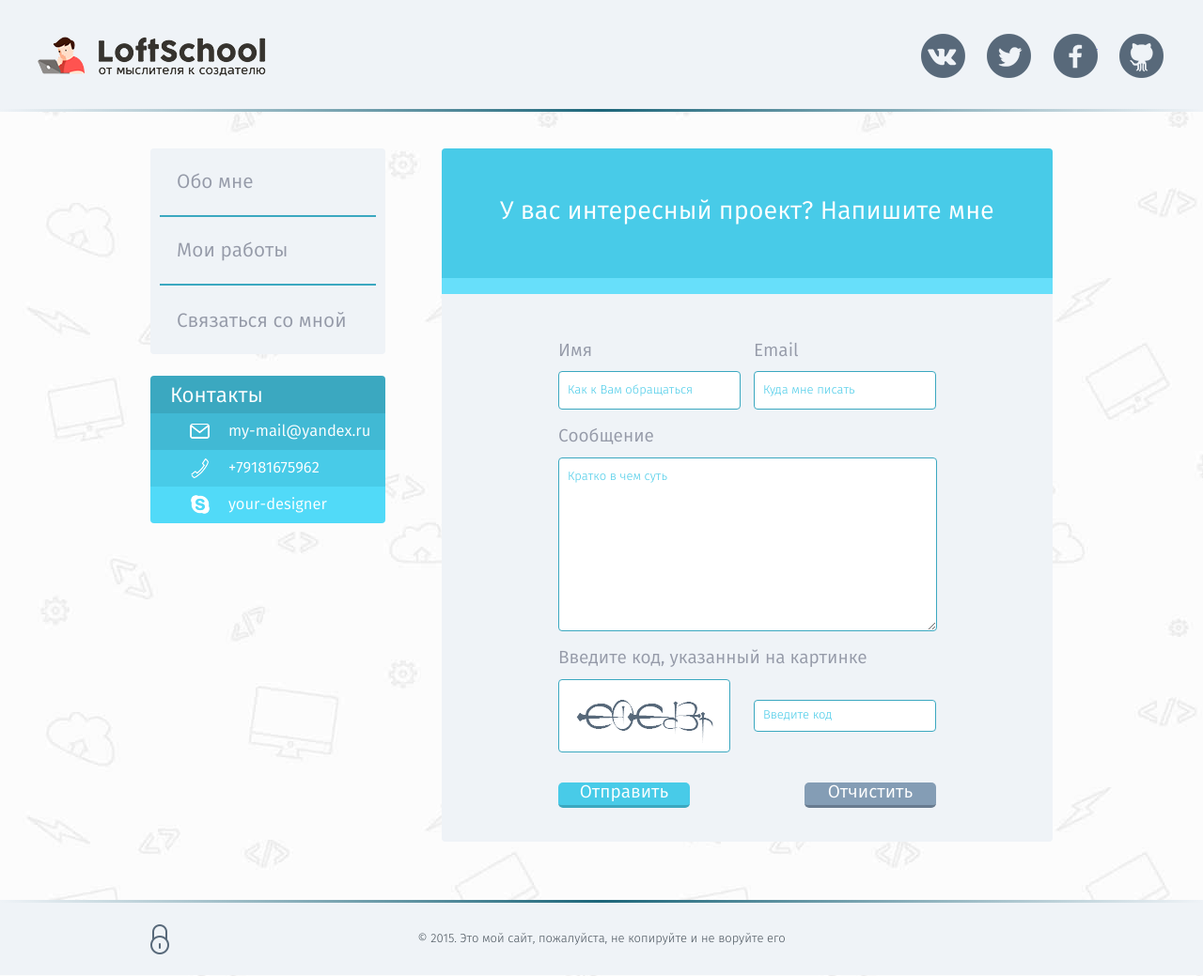
After one commit to VKuzevanov/loftshool-dz4, a PHP site: page /contact-me.html in a window 1280 px wide. The commit adds this page. Shown: the whole page at 94% size. Run offline with PHP 8.4, Linux system fonts and the light colour scheme; some libraries are stand-ins or nearby versions.

Commit message:
доделал страницу связаться со мной форма без алертов

```diff
--- /dev/null
+++ b/app/contact-me.html
@@ -0,0 +1,129 @@
+<!DOCTYPE html>
+<html lang="ru-Ru">
+
+<head>
+    <meta charset="UTF-8">
+    <!-- enable last ver IE -->
+    <meta http-equiv="x-ua-compatible" content="ie=edge">
+    <title>Мои работы</title>
+         <!-- SEO meta -->
+    <meta name="description" content="Сайт портфолио, домашняя работа">
+    <meta name="keywords" content="домашняя, работа, loftschool">
+    <meta name="author" content="Кузеванов Владислав">
+    <!-- @media screen -->
+    <meta name="viewport" content="width=device-width, initial-scale=1">
+    <!-- faviocn -->
+    <link rel="shortcut icon" href="favicon.ico" type="image/x-icon">
+    <link rel="icon" href="favicon.ico" type="image/x-icon">
+    <!-- vendor css -->
+    <link rel="stylesheet" type="text/css" href="bower/normalize.css/normalize.css">
+    <link rel="stylesheet" type="text/css" href="css/boilerplate.css">
+    <!-- font css -->
+    <link rel="stylesheet" type="text/css" href="fonts/fira/fira.css">
+    <link rel="stylesheet" type="text/css" href="fonts/proximanova/proximanova.css">
+    <!-- main css -->
+    <link rel="stylesheet" type="text/css" href="css/main.css">
+    <link rel="stylesheet" type="text/css" href="css/contact-me.css">
+
+    <!-- JS -->
+
+    <script type="text/javascript" src="bower/modernizr/modernizr.js"></script>
+</head>
+
+<body>
+    <!--[if lt IE 8]>
+            <p class="browserupgrade">Вы используете <strong>старый браузер</strong>. Пожалуйста <a href="http://browsehappy.com/">обновитье Ваш браузер</a> для нормального отображения сайта!</p>
+	<![endif]-->
+
+        <!-- heder -->
+        <div class="header-container">
+            <header class="main-header clearfix">
+                <a class="logo-link" href="/">
+                    <img src="img/loft-logo.png" alt="Логотип сайта">
+                    <span class="logo-discription">LoftShool</span>
+                </a>
+                <ul class="format-ul socials">
+                    <li class="social"><a class="social-link vk" href="#" target="_balank">Вконтакте</a></li>
+                    <li class="social"><a class="social-link tw" href="#" target="_balank">Twitter</a></li>
+                    <li class="social"><a class="social-link fb" href="#" target="_balank">Facebook</a></li>
+                    <li class="social"><a class="social-link gt" href="#" target="_balank">Github</a></li>
+                </ul>
+            </header>
+        </div>
+        <div class="content-container clearfix">
+            <!-- sidebar -->
+            <aside class="sidebar">
+                <nav class="sidebar-block sidebar-menu">
+                    <ul class="format-ul">
+                        <li class="menu-item"><a class="menu-item-link" href="http://localhost:8888">Обо мне</a></li>
+                        <li class="menu-item"><a class="menu-item-link" href="http://localhost:8888/my-works.html">Мои работы</a></li>
+                        <li class="menu-item"><a class="menu-item-link" href="http://localhost:8888/contact-me.html">Связаться со мной</a></li>
+                    </ul>
+                </nav>
+                <div class="sidebar-block">
+                    <span class="sidebar-title">
+					Контакты
+				</span>
+                    <ul class="format-ul">
+                        <li class="contacts-item mail"><a class="contacts-link " href="mailto:yor.designer@yandex.ru">my-mail@yandex.ru</a></li>
+                        <li class="contacts-item tel"><a class="contacts-link " href="tel:+79181675962">+79181675962</a></li>
+                        <li class="contacts-item skype"><a class="contacts-link " href="skype:your-designer?chat">your-designer</a></li>
+                    </ul>
+                </div>
+            </aside>
+            <!-- content -->
+            <div class="content-wrap">
+                <section class="bg-block">
+                    <h2 class="contactme-section-title">У вас интересный проект? Напишите мне</h2>
+                    <div class="cotactme-entry clearfix">
+                        <form name="contact-me" action="" method="GET" class="clearfix">
+
+                            <div class="contactme-form-input-wrap-left">
+                                <label for="your-name" class="label-form">Имя</label>
+                                <input type="text" id="your-namet" class="input-form small-input" name="your-name" placeholder="Как к Вам обращаться">
+                            </div>
+                            <div class="contactme-form-input-wrap-right">
+                                <label for="email" class="label-form">Email</label>
+                                <input type="text" id="email" class="input-form small-input" name="email" placeholder="Куда мне писать">
+                            </div>
+                            <div class="contactme-form-input-wrap">
+                                <label for="contactme-message" class="label-form">Сообщение</label>
+                                <textarea type="text" id="contactme-message" class="input-form contactme-textarea-form" name="contactme-message" placeholder="Кратко в чем суть"></textarea>
+                            </div>
+                            <div class="contactme-form-input-wrap clearfix">
+                                <label for="capcha-cod" class="label-form">Введите код, указанный на картинке</label>
+                                <div class="contactme-form-input-wrap-left capcha">
+                               <img src="/img/captcha.png" alt="captcha">
+                            </div>
+                                <input type="text" id="capcha-cod" class="input-form small-input contactme-form-input-wrap-right capcha-cod" name="capcha-cod" placeholder="Введите код">
+                            </div>
+
+
+                            <div class="contactme-form-input-wrap clearfix">
+                                <input type="submit" name="submit" class="contactme-form-button submit-button" value="Отправить">
+                                <input type="reset" name="reset" class="contactme-form-button reset-button" value="Отчистить">
+                            </div>
+                        </form>
+                    </div>
+                </section>
+            </div>
+        </div>
+        <!-- footer -->
+        <div class="footer-container">
+            <footer class="main-footer clearfix">
+                <div class="padlock">
+                    <a class="padlock-link" href="#">Войти</a>
+                </div>
+                <div class="footer-info">© 2015. Это мой сайт, пожалуйста, не копируйте и не воруйте его</div>
+            </footer>
+        </div>
+        <!-- main js -->
+        <script src="//ajax.googleapis.com/ajax/libs/jquery/1.11.2/jquery.min.js"></script>
+        <script>
+        window.jQuery || document.write('<script src="bower/jquery/dist/jquery.min.js"><\/script>')
+        </script>
+        <script type="text/javascript" src="js/main.js"></script>
+        <script type="text/javascript" src="js/plugins.js"></script>
+</body>
+
+</html>
--- /dev/null
+++ b/app/css/contact-me.css
@@ -0,0 +1,95 @@
+.contactme-section-title{
+	padding: 50px 0;
+	color: #fff;
+	font-size: 1.688em;
+	background: #48cbe8;
+    border-bottom:solid 17px #67dffa ;
+    text-align: center;
+    font-weight: normal;
+    margin-bottom: 48px;
+    margin-top: 0;
+}
+.cotactme-entry{
+	width: 402px;
+	margin: 0 auto 20px;
+}
+.contactme-form-input-wrap-left{
+	display: block;
+	float: left;
+	margin-bottom: 16px;
+}
+.contactme-form-input-wrap-right{
+	display: block;
+	float: right;
+	margin-bottom: 16px;
+}
+.contactme-form-input-wrap{
+	display: block;
+	width: 100%;
+	margin-bottom: 16px;
+}
+.label-form{
+    font-size: 1.188em;
+    margin-bottom: 8px;
+    display: block;
+}
+.input-form{
+    border: solid 1px #3ba8c0;
+    border-radius: 4px;
+    -webkit-border-radius: 4px;
+    -moz-border-radius: 4px;
+    height: 37px;
+    padding-left:9px;
+    font-family: 'fira_sanslight';
+    font-size: 0.813em;
+    display: block;
+}
+.small-input{
+	width: 181px;
+
+}
+.contactme-textarea-form{
+	width: 390px;
+	height: 168px;
+	padding-top: 13px;
+}
+.capcha{
+	 border: solid 1px #3ba8c0;
+    border-radius: 4px;
+    -webkit-border-radius: 4px;
+    -moz-border-radius: 4px;
+    background: #fff;
+    width: 181px;
+    height: 76px;
+    line-height: 90px;
+    text-align: center;
+}
+.capcha-cod{
+	margin-top:22px;
+	height: 30px;
+}
+.contactme-form-button{
+ 	color:#fff;
+    width: 140px;
+    border-radius: 5px;
+    -webkit-border-radius: 5px;
+    -moz-border-radius: 5px;
+    font-size: 1.188em;
+    border:none;
+    display: block;
+	cursor: pointer;
+}
+.submit-button{
+	border-bottom: solid 3px #3ba8c0;
+	background: #48cbe8;
+	float: left;
+}
+.reset-button{
+	border-bottom: solid 3px #687b8f;
+	background: #849db5;
+	float: right;
+}
+::-webkit-input-placeholder {color: #48cbe8;}
+::-moz-placeholder          {color: #48cbe8;}/* Firefox 19+ */
+:-moz-placeholder           {color: #48cbe8;}/* Firefox 18- */
+:-ms-input-placeholder      {color: #48cbe8;}
--- a/app/css/main.css
+++ b/app/css/main.css
@@ -81,7 +81,7 @@ filter: progid:DXImageTransform.Microsoft.gradient( startColorstr='#eff3f7', end
 	background-image: url(../img/vk.png);
 }
 .tw{
-background-image: url(../img/twitter.png);
+	background-image: url(../img/twitter.png);
 }
 .fb{
 background-image: url(../img/facebook.png);
@@ -206,6 +206,7 @@ padding-top: 2px;/*добовляем отсутп высостой с лини
 	-webkit-border-radius: 4px;
     -moz-border-radius: 4px;
     margin-bottom: 26px;
+    overflow: hidden;
 }
 .section-title{
 	display: inline-block;
--- a/app/index.html
+++ b/app/index.html
@@ -64,9 +64,9 @@
 		<aside class="sidebar">
 			<nav class="sidebar-block sidebar-menu">
 			<ul class="format-ul">
-					<li class="menu-item" ><a class="menu-item-link" href="http://localhost:8888">Обо мне</a></li>
-					<li class="menu-item" ><a class="menu-item-link" href="http://localhost:8888/my-works.html">Мои работы</a></li>
-					<li class="menu-item" ><a class="menu-item-link" href="3">Связаться со мной</a></li>
+					<li class="menu-item"><a class="menu-item-link" href="http://localhost:8888">Обо мне</a></li>
+                    <li class="menu-item"><a class="menu-item-link" href="http://localhost:8888/my-works.html">Мои работы</a></li>
+                    <li class="menu-item"><a class="menu-item-link" href="http://localhost:8888/contact-me.html">Связаться со мной</a></li>
 			</ul>
 			</nav>
 
--- a/app/my-works.html
+++ b/app/my-works.html
@@ -57,7 +57,7 @@
                     <ul class="format-ul">
                         <li class="menu-item"><a class="menu-item-link" href="http://localhost:8888">Обо мне</a></li>
                         <li class="menu-item"><a class="menu-item-link" href="http://localhost:8888/my-works.html">Мои работы</a></li>
-                        <li class="menu-item"><a class="menu-item-link" href="3">Связаться со мной</a></li>
+                        <li class="menu-item"><a class="menu-item-link" href="http://localhost:8888/contact-me.html">Связаться со мной</a></li>
                     </ul>
                 </nav>
                 <div class="sidebar-block">
@@ -159,7 +159,7 @@
 					<a  href="javascript:PopUpHide()" class="close-popup-link">Закрыть форму</a>
                 </div>
                 <div class="popup-entry">
-                <form name="add-project" action="" method="GET">
+                <form name="contact-me" action="" method="GET">
 
                 	<div class="form-input-wrap">
                 		<label for="name-project" class="form-block label-form">Название проекта</label>
@@ -183,7 +183,7 @@
 
                 	<div class="form-input-wrap">
                 		<label for="description-project" class="form-block label-form">Описание</label>
-                		<textarea type="" id="description-project" class="form-block input-form textarea-form" name="description-poject" placeholder="Пара слов о Вашем проекте"></textarea>
+                		<textarea type="text" id="description-project" class="form-block input-form textarea-form" name="description-poject" placeholder="Пара слов о Вашем проекте"></textarea>
                 	</div>
 
                 	<div class="form-submit-wrap">
```
Also changed, not shown: app/css/popup.css (+1 -7 lines).
